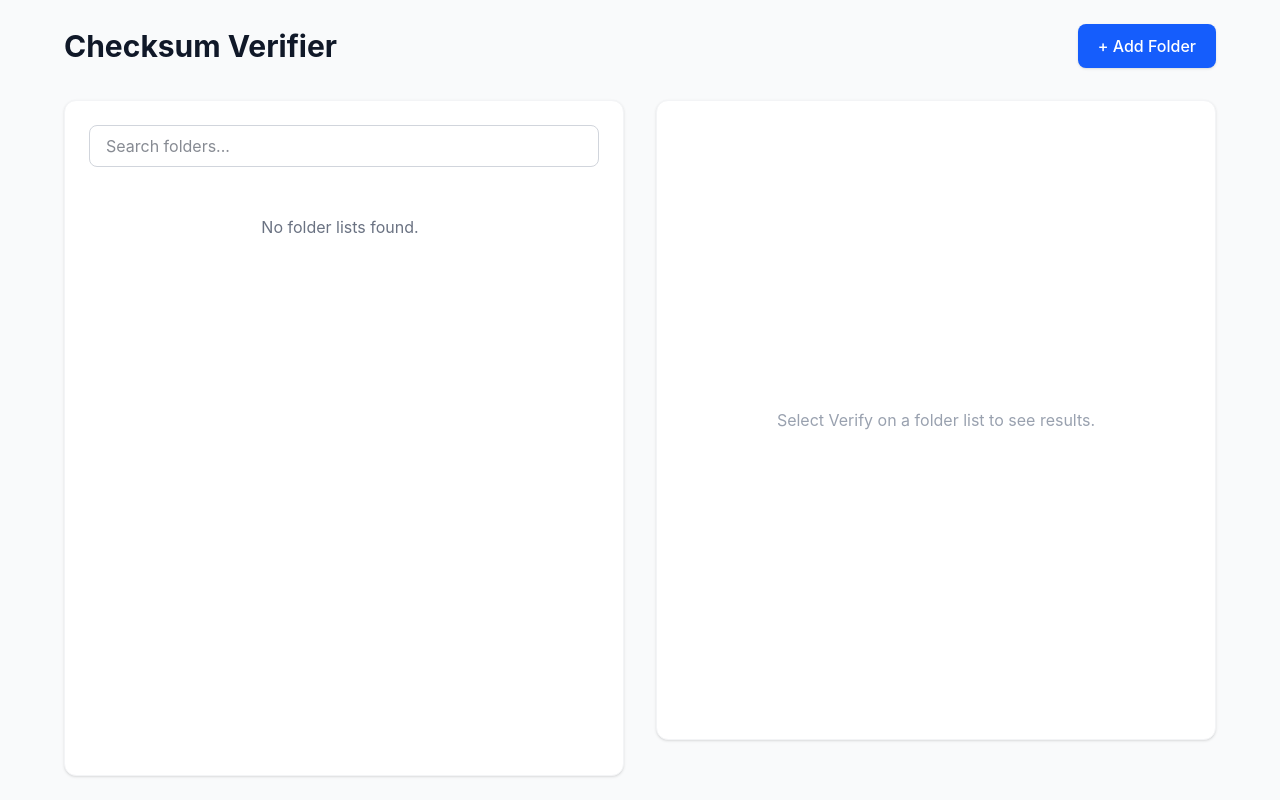
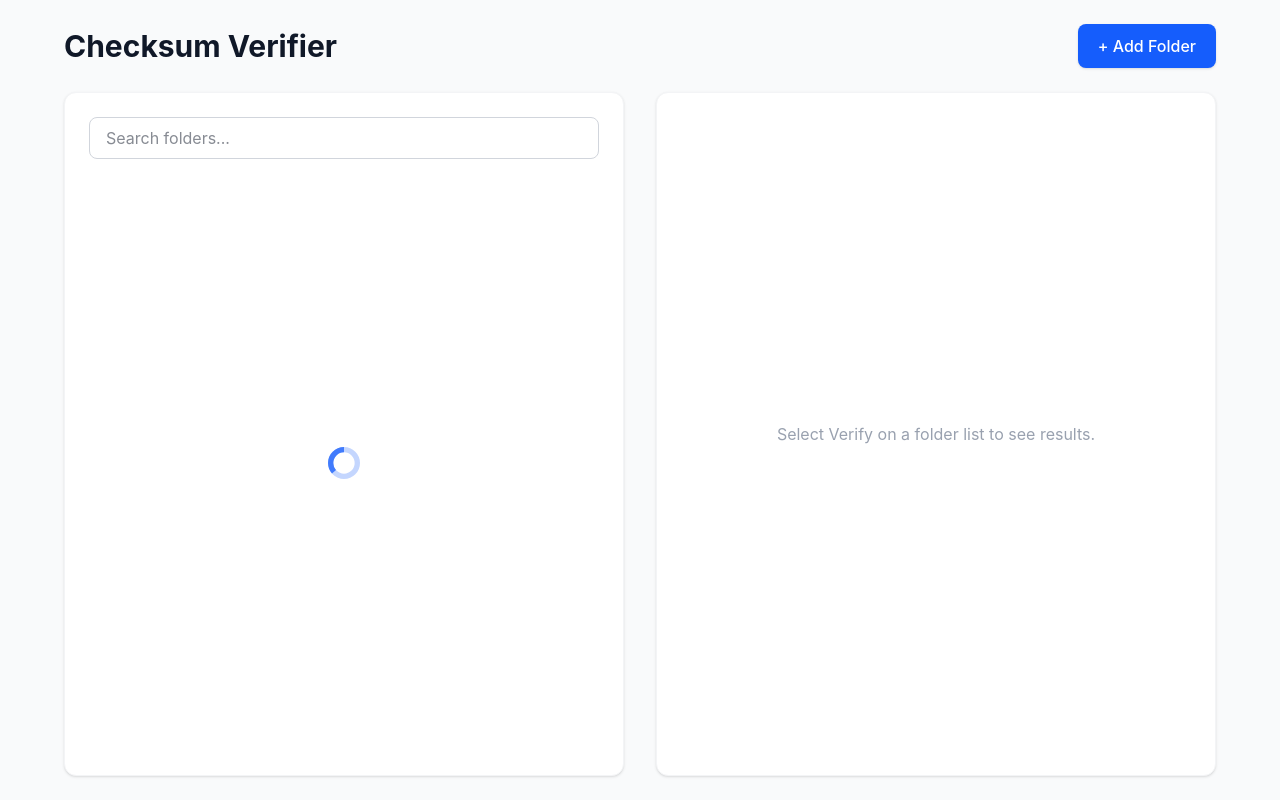
Before and after one commit to FlamingWater35/simple-checksum-verifier, a SvelteKit app: page / in a window 1280 px wide. Built offline with nearby package versions, Linux system fonts and the light colour scheme.

Commit message:
Add loading state

```diff
--- a/src/routes/+page.svelte
+++ b/src/routes/+page.svelte
@@ -8,6 +8,7 @@
   // State
   let folderLists: FolderListSummary[] = $state([]);
   let searchQuery: string = $state("");
+  let isLoadingFolders = $state(true);
 
   // Create Dialog State
   let showCreateDialog = $state(false);
@@ -41,6 +42,7 @@
 
   onMount(async () => {
     await fetchFolderLists();
+    isLoadingFolders = false;
 
     // Listeners for progress bars
     listen<Progress>("generate_progress", (event) => {
@@ -150,11 +152,11 @@
 </script>
 
 <div
-  class="min-h-screen bg-gray-50 dark:bg-gray-900 text-gray-800 dark:text-gray-200 p-6 flex flex-col font-sans transition-colors duration-200"
+  class="h-screen w-full overflow-hidden bg-gray-50 dark:bg-gray-900 text-gray-800 dark:text-gray-200 p-6 flex flex-col font-sans transition-colors duration-200"
 >
-  <div class="max-w-6xl mx-auto w-full flex-1 flex flex-col">
+  <div class="max-w-6xl mx-auto w-full flex-1 flex flex-col min-h-0">
     <!-- Header -->
-    <header class="flex justify-between items-center mb-8">
+    <header class="flex justify-between items-center mb-6 shrink-0">
       <h1 class="text-3xl font-bold text-gray-900 dark:text-white">
         Checksum Verifier
       </h1>
@@ -167,12 +169,12 @@
     </header>
 
     <!-- Main Content Grid -->
-    <div class="flex-1 grid grid-cols-1 md:grid-cols-2 gap-8">
+    <div class="flex-1 grid grid-cols-1 md:grid-cols-2 gap-8 min-h-0">
       <!-- Left Panel: Folder Lists -->
       <div
-        class="bg-white dark:bg-gray-800 rounded-xl shadow border border-gray-100 dark:border-gray-700 p-6 flex flex-col"
+        class="bg-white dark:bg-gray-800 rounded-xl shadow border border-gray-100 dark:border-gray-700 p-6 flex flex-col h-full min-h-0"
       >
-        <div class="mb-4">
+        <div class="mb-4 shrink-0">
           <input
             type="text"
             placeholder="Search folders..."
@@ -182,7 +184,35 @@
           />
         </div>
 
-        <div class="flex-1 overflow-y-auto pr-2 space-y-3">
+        <div class="flex-1 overflow-y-auto pr-2 space-y-3 min-h-0 relative">
+          {#if isLoadingFolders}
+            <div class="absolute inset-0 flex items-center justify-center">
+              <svg
+                class="animate-spin h-8 w-8 text-blue-600 dark:text-blue-500"
+                xmlns="http://www.w3.org/2000/svg"
+                fill="none"
+                viewBox="0 0 24 24"
+              >
+                <circle
+                  class="opacity-25"
+                  cx="12"
+                  cy="12"
+                  r="10"
+                  stroke="currentColor"
+                  stroke-width="4"
+                ></circle>
+                <path
+                  class="opacity-75"
+                  fill="currentColor"
+                  d="M4 12a8 8 0 018-8V0C5.373 0 0 5.373 0 12h4zm2 5.291A7.962 7.962 0 014 12H0c0 3.042 1.135 5.824 3 7.938l3-2.647z"
+                ></path>
+              </svg>
+            </div>
+          {:else if filteredLists.length === 0}
+            <p class="text-gray-500 dark:text-gray-400 text-center py-8">
+              No folder lists found.
+            </p>
+          {:else}
             {#each filteredLists as list}
               <div
                 class="p-4 border border-gray-200 dark:border-gray-700 rounded-lg hover:shadow-md transition bg-gray-50 dark:bg-gray-800/50 flex flex-col {activeVerifyId ===
@@ -197,12 +227,14 @@
                     >
                       {list.name}
                     </h3>
-                  <p class="text-sm text-gray-500 dark:text-gray-400 break-all">
+                    <p
+                      class="text-sm text-gray-500 dark:text-gray-400 break-all"
+                    >
                       {list.path}
                     </p>
                   </div>
                   <button
-                  class="text-red-500 hover:text-red-700 dark:hover:text-red-400 p-1 cursor-pointer transition"
+                    class="text-red-500 hover:text-red-700 dark:hover:text-red-400 p-1 cursor-pointer transition shrink-0"
                     onclick={() => requestDelete(list)}
                     title="Delete"
                   >
@@ -230,7 +262,7 @@
                     ).toLocaleDateString()}</span
                   >
                   <button
-                  class="bg-gray-200 dark:bg-gray-700 hover:bg-blue-100 dark:hover:bg-blue-900 hover:text-blue-700 dark:hover:text-blue-300 text-gray-800 dark:text-gray-200 px-3 py-1 rounded text-sm font-medium transition cursor-pointer"
+                    class="bg-gray-200 dark:bg-gray-700 hover:bg-blue-100 dark:hover:bg-blue-900 hover:text-blue-700 dark:hover:text-blue-300 text-gray-800 dark:text-gray-200 px-3 py-1 rounded text-sm font-medium transition cursor-pointer shrink-0"
                     onclick={() => verifyList(list.id)}
                   >
                     Verify
@@ -238,27 +270,25 @@
                 </div>
               </div>
             {/each}
-          {#if filteredLists.length === 0}
-            <p class="text-gray-500 dark:text-gray-400 text-center py-8">
-              No folder lists found.
-            </p>
           {/if}
         </div>
       </div>
 
       <!-- Right Panel: Verification Details -->
       <div
-        class="bg-white dark:bg-gray-800 rounded-xl shadow border border-gray-100 dark:border-gray-700 p-6 flex flex-col overflow-hidden max-h-[80vh]"
+        class="bg-white dark:bg-gray-800 rounded-xl shadow border border-gray-100 dark:border-gray-700 p-6 flex flex-col h-full min-h-0"
       >
         {#if activeVerifyId}
           <h2
-            class="text-xl font-semibold mb-4 text-gray-900 dark:text-white border-b border-gray-200 dark:border-gray-700 pb-2"
+            class="text-xl font-semibold mb-4 shrink-0 text-gray-900 dark:text-white border-b border-gray-200 dark:border-gray-700 pb-2"
           >
             Verification Results
           </h2>
 
           {#if isVerifying && verifyProgress}
-            <div class="mb-6 bg-blue-50 dark:bg-blue-900/30 p-4 rounded-lg">
+            <div
+              class="mb-6 bg-blue-50 dark:bg-blue-900/30 p-4 rounded-lg shrink-0"
+            >
               <p
                 class="text-sm font-medium text-blue-800 dark:text-blue-300 mb-2"
               >
@@ -280,7 +310,7 @@
             </div>
           {:else if verifyResult}
             <div
-              class="flex-1 overflow-y-auto p-2 border border-gray-200 dark:border-gray-700 rounded bg-gray-50 dark:bg-gray-900/50"
+              class="flex-1 overflow-y-auto p-2 border border-gray-200 dark:border-gray-700 rounded bg-gray-50 dark:bg-gray-900/50 min-h-0"
             >
               <TreeItem node={verifyResult} defaultOpen={true} />
             </div>
```
Lines whose indentation alone changed are shown as unchanged.
